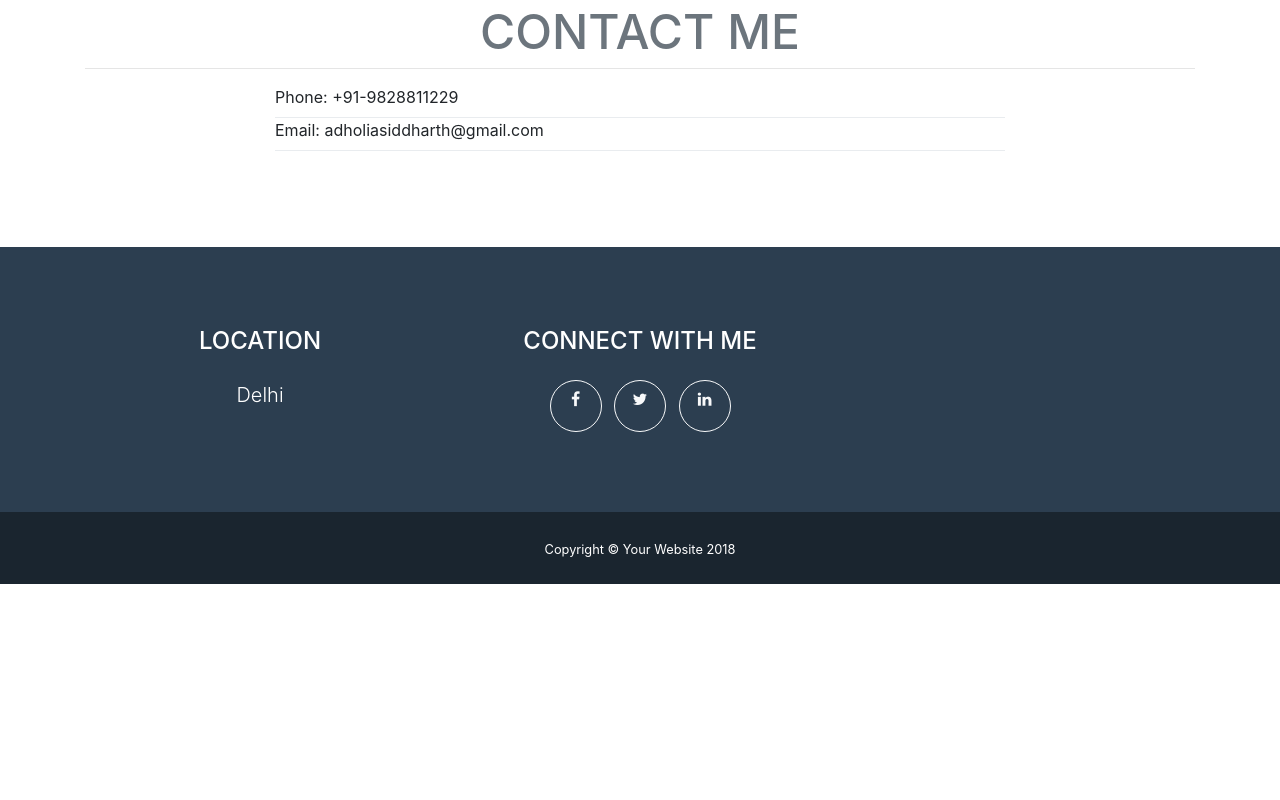
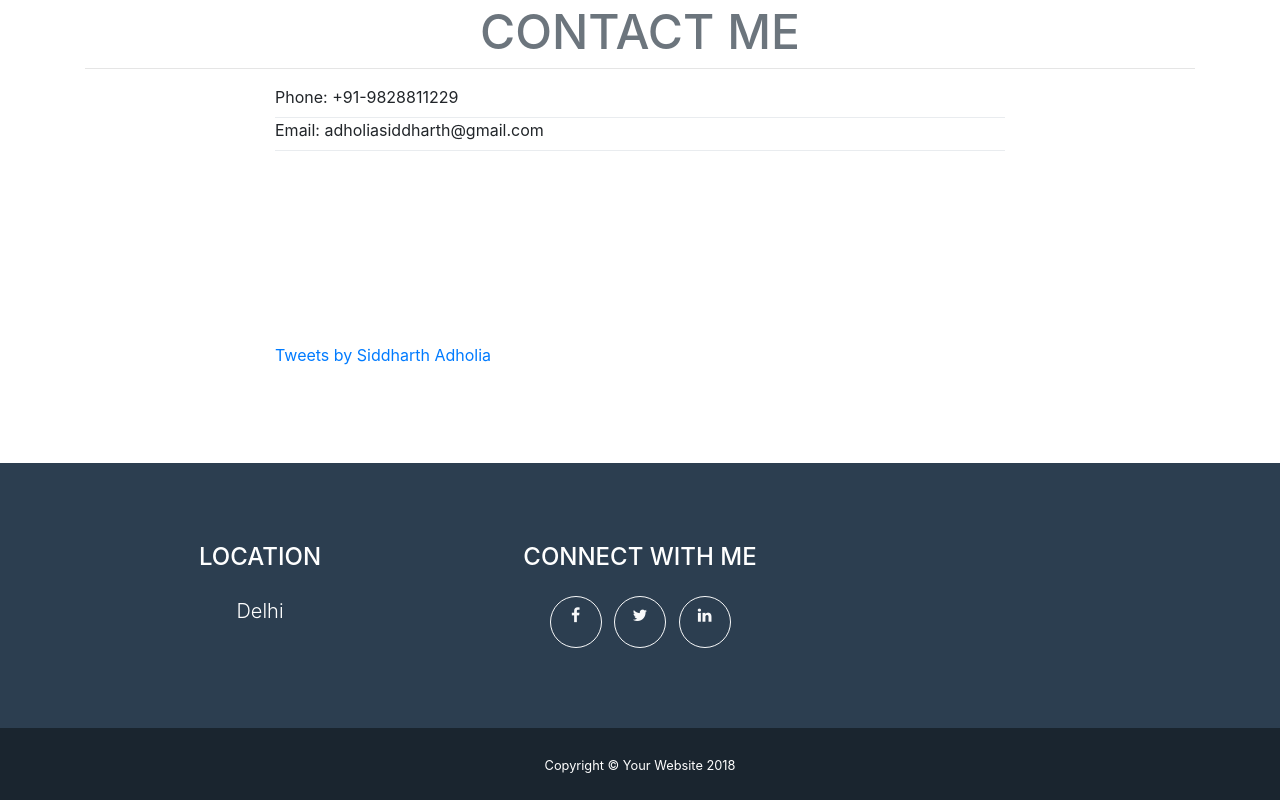
Before and after one commit to marksid/marksid.github.io, a website with bundled scripts: page index.html in a window 1280 px wide. Shown: the part 2108-2908 px from the top of the page. Before the commit the page ends 2692 px from the top, so only its background shows below. Built offline with nearby package versions, Linux system fonts and the light colour scheme.

Commit message:
added twitter

```diff
--- a/index.html
+++ b/index.html
@@ -208,6 +208,16 @@
       </div>
     </section>
 
+	<section>
+	<div class="container">
+	 <div class="row">
+          <div class="col-lg-8 mx-auto">
+		<a class="twitter-timeline" data-width="300" data-height="500" data-theme="dark" href="https://twitter.com/MarkSidd?ref_src=twsrc%5Etfw">Tweets by Siddharth Adholia</a> <script async src="https://platform.twitter.com/widgets.js" charset="utf-8"></script>
+	</div>
+	</div>
+	</div>
+	</section>
+
     <!-- Footer -->
     <footer class="footer text-center">
       <div class="container">
```
